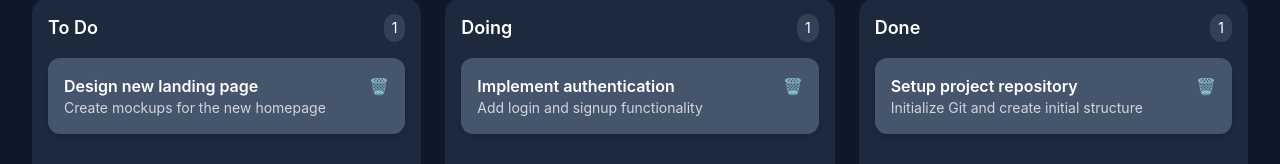
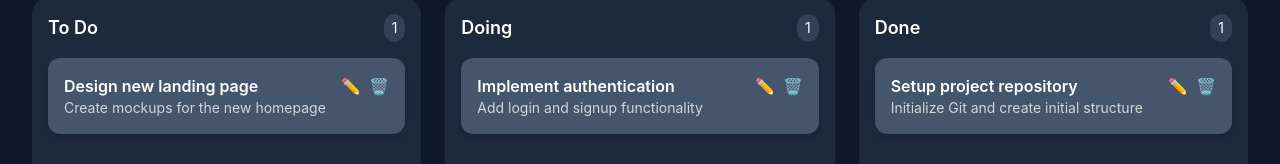
Before and after one commit to sara-allima/arquitetura_de_software_todolist, a React (Vite) app in the folder client/: page / in a window 1280 px wide. Shown: the part 130-294 px from the top of the page. Built offline with nearby package versions, Linux system fonts and the light colour scheme.

Commit message:
Edit and Delete icons

```diff
--- a/client/src/components/Column.tsx
+++ b/client/src/components/Column.tsx
@@ -1,7 +1,7 @@
 import { useDroppable } from "@dnd-kit/core";
 import TaskCard from "./TaskCard";
 
-export default function Column({ id, title, tasks }) {
+export default function Column({ id, title, tasks, onDelete, onEdit }) {
   const { setNodeRef } = useDroppable({ id });
 
   return (
@@ -14,7 +14,7 @@ export default function Column({ id, title, tasks }) {
       </div>
 
       {tasks.map((task) => (
-        <TaskCard key={task.id} task={task} />
+        <TaskCard key={task.id} task={task} onDelete={onDelete} onEdit={onEdit} />
       ))}
     </div>
   );
--- a/client/src/components/TaskCard.tsx
+++ b/client/src/components/TaskCard.tsx
@@ -1,6 +1,6 @@
 import { useDraggable } from "@dnd-kit/core";
 
-export default function TaskCard({ task }) {
+export default function TaskCard({ task, onDelete, onEdit }) {
   const { attributes, listeners, setNodeRef, transform } = useDraggable({ id: task.id });
 
   const style = transform
@@ -14,6 +14,7 @@ export default function TaskCard({ task }) {
       {...attributes}
       style={style}
       className="bg-slate-600 p-4 rounded-xl shadow-md mb-4 cursor-grab">
+
       <div className="flex justify-between items-start">
         <div>
           <h3 className="text-white font-semibold">{task.title}</h3>
@@ -21,9 +22,11 @@ export default function TaskCard({ task }) {
         </div>
 
         <div className="flex gap-2 text-red-400 cursor-pointer">
-          <span>🗑</span>
+          <button onClick={() => onEdit(task)} className="cursor-pointer">✏️</button>
+          <button onClick={() => onDelete(task.id)} className="cursor-pointer" >🗑</button>
         </div>
       </div>
+
     </div>
   );
 }
```
